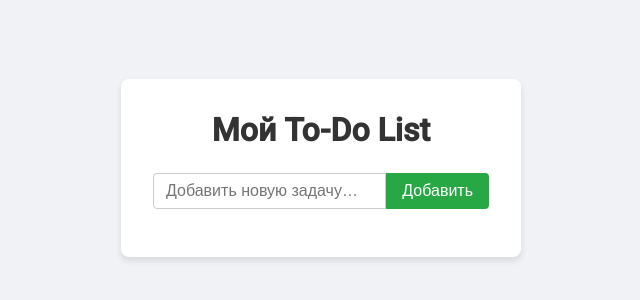
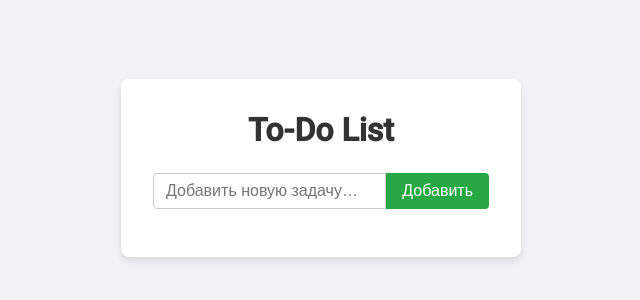
Before and after one commit to Rep1ze/to-do, a website: page public/to-do.html in a window 1280 px wide. Shown: the part 232-532 px from the top of the page, without its empty margins (319-959 px from the left). Drawn offline with Linux system fonts and the light colour scheme.

Commit message:
Update to-do.html

```diff
--- a/public/to-do.html
+++ b/public/to-do.html
@@ -9,7 +9,7 @@
 </head>
 <body>
   <div class="container">
-    <h1>Мой To-Do List</h1>
+    <h1>To-Do List</h1>
     <div class="new-task">
       <input
         type="text"
```
